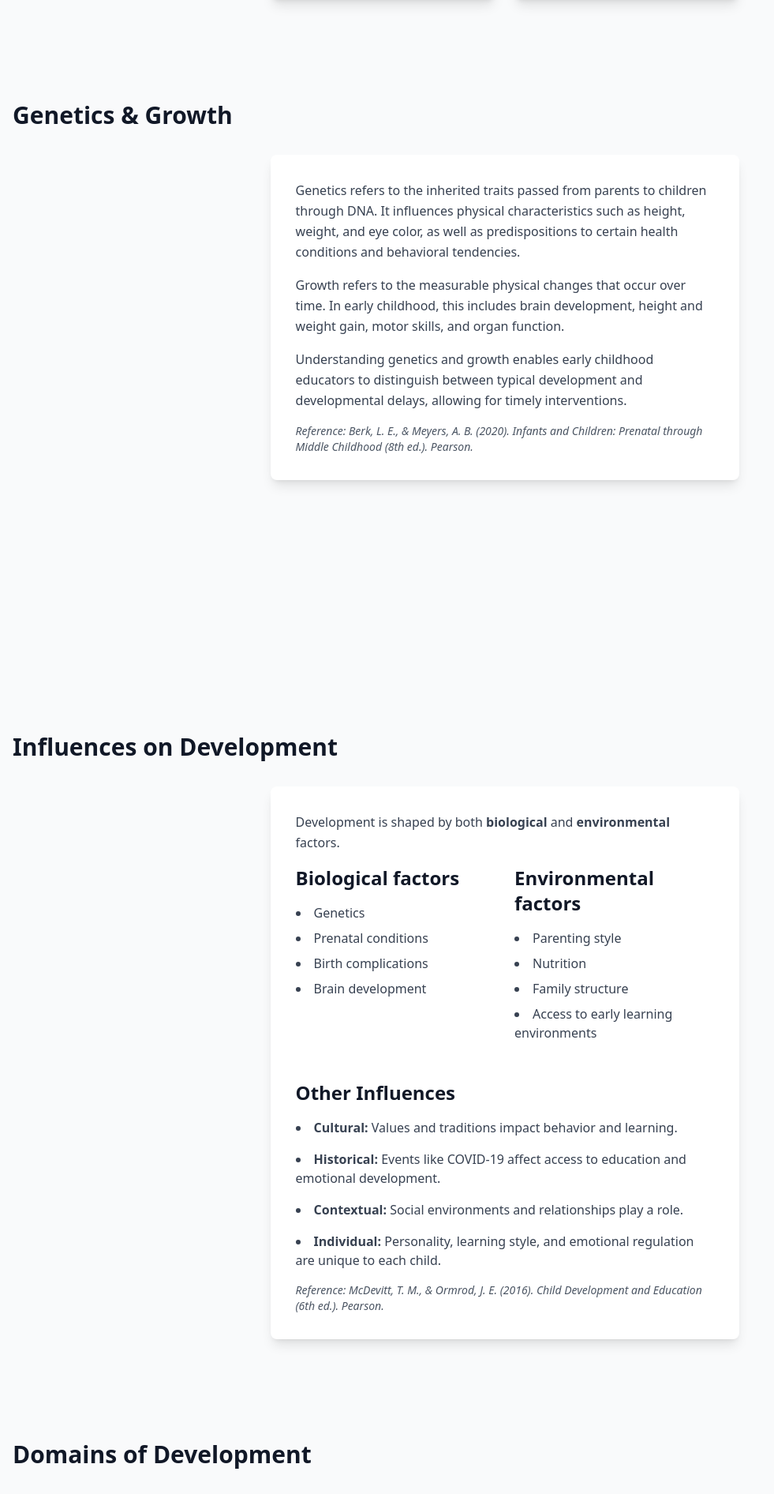
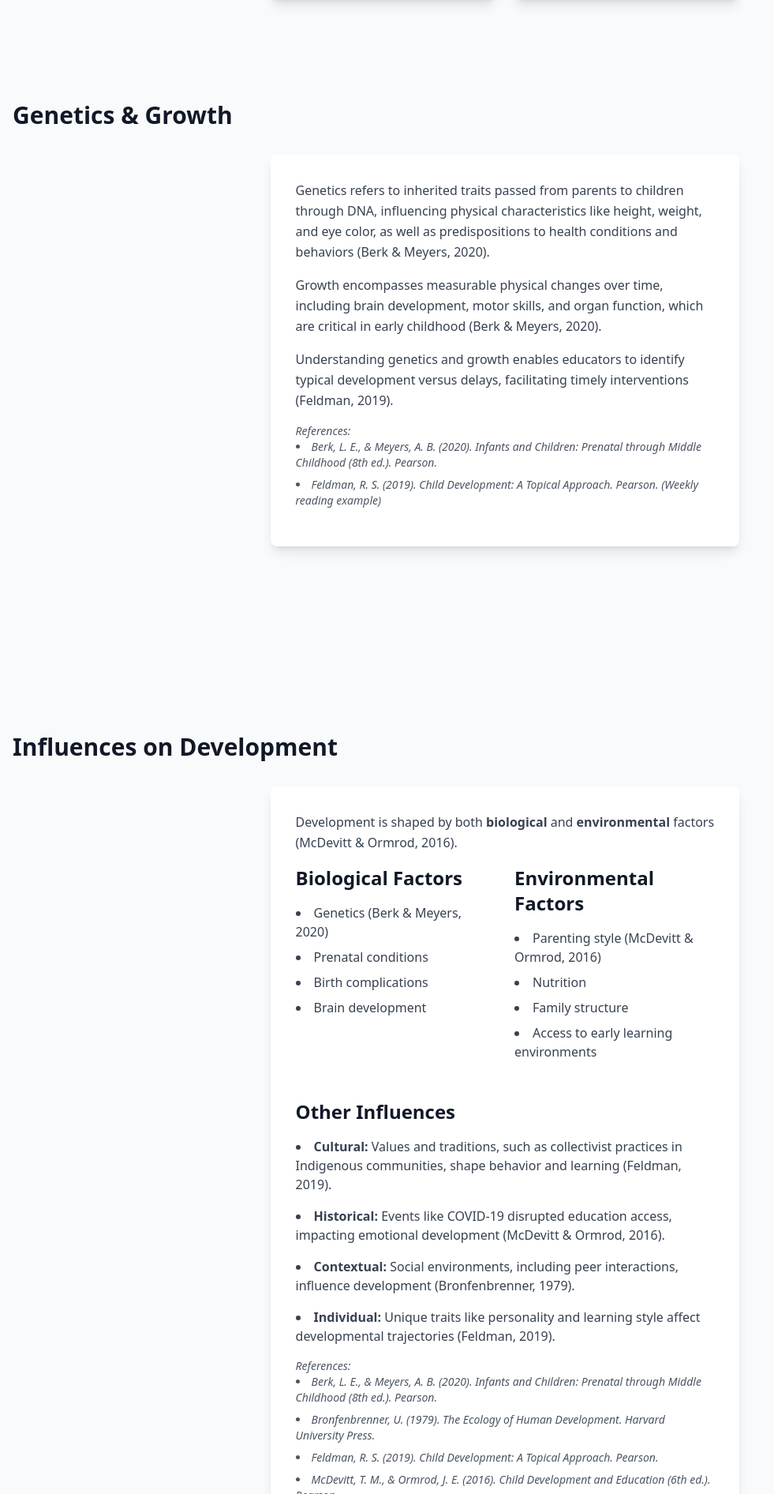
Before and after one commit to jaashannn/karan, a React (Vite) app: page / in a window 1280 px wide. Shown: the part 1692-3584 px from the top of the page at 79% size, without its empty margins (0-981 px from the left). Built offline with nearby package versions, Linux system fonts and the light colour scheme.

Commit message:
improved webvstie

```diff
--- a/src/App.tsx
+++ b/src/App.tsx
@@ -20,6 +20,11 @@ function App() {
             <p className="mb-2">Student ID: IKO35898</p>
             <p>Bachelor of Education (Early Childhood)</p>
           </div>
+          {/* Optional Audio Narration (Uncomment to include) */}
+          {/* <audio controls className="mt-6">
+            <source src="/path-to-narration.mp3" type="audio/mp3" />
+            Your browser does not support the audio element.
+          </audio> */}
         </div>
       </Section>
 
@@ -33,7 +38,7 @@ function App() {
               <p className="text-gray-700 mb-4">
                 This comprehensive assessment demonstrates understanding of child development
                 and learning across various domains, incorporating theoretical frameworks
-                and practical applications in early childhood education.
+                and practical applications in early childhood education (Arthur et al., 2018).
               </p>
             </div>
           </div>
@@ -83,25 +88,28 @@ function App() {
       <Section id="genetics" title="Genetics & Growth">
         <div className="bg-white rounded-lg shadow-lg p-8">
           <p className="text-gray-700 mb-6">
-            Genetics refers to the inherited traits passed from parents to children through DNA.
-            It influences physical characteristics such as height, weight, and eye color, as well
-            as predispositions to certain health conditions and behavioral tendencies.
+            Genetics refers to inherited traits passed from parents to children through DNA,
+            influencing physical characteristics like height, weight, and eye color, as well
+            as predispositions to health conditions and behaviors (Berk & Meyers, 2020).
           </p>
 
           <p className="text-gray-700 mb-6">
-            Growth refers to the measurable physical changes that occur over time. In early
-            childhood, this includes brain development, height and weight gain, motor skills,
-            and organ function.
+            Growth encompasses measurable physical changes over time, including brain
+            development, motor skills, and organ function, which are critical in early
+            childhood (Berk & Meyers, 2020).
           </p>
 
           <p className="text-gray-700 mb-6">
-            Understanding genetics and growth enables early childhood educators to distinguish
-            between typical development and developmental delays, allowing for timely interventions.
+            Understanding genetics and growth enables educators to identify typical
+            development versus delays, facilitating timely interventions (Feldman, 2019).
           </p>
 
           <div className="text-sm text-gray-600 italic">
-            Reference: Berk, L. E., & Meyers, A. B. (2020). <em>Infants and Children: Prenatal
-              through Middle Childhood</em> (8th ed.). Pearson.
+            References:
+            <ul className="list-disc list-inside">
+              <li>Berk, L. E., & Meyers, A. B. (2020). <em>Infants and Children: Prenatal through Middle Childhood</em> (8th ed.). Pearson.</li>
+              <li>Feldman, R. S. (2019). <em>Child Development: A Topical Approach</em>. Pearson. (Weekly reading example)</li>
+            </ul>
           </div>
         </div>
       </Section>
@@ -110,14 +118,14 @@ function App() {
       <Section id="influences" title="Influences on Development">
         <div className="bg-white rounded-lg shadow-lg p-8">
           <p className="text-gray-700 mb-6">
-            Development is shaped by both <strong>biological</strong> and <strong>environmental</strong> factors.
+            Development is shaped by both <strong>biological</strong> and <strong>environmental</strong> factors (McDevitt & Ormrod, 2016).
           </p>
 
           <div className="grid md:grid-cols-2 gap-6 mb-8">
             <div>
-              <h3 className="text-xl font-semibold mb-4">Biological factors</h3>
+              <h3 className="text-xl font-semibold mb-4">Biological Factors</h3>
               <ul className="list-disc list-inside text-gray-700">
-                <li>Genetics</li>
+                <li>Genetics (Berk & Meyers, 2020)</li>
                 <li>Prenatal conditions</li>
                 <li>Birth complications</li>
                 <li>Brain development</li>
@@ -125,9 +133,9 @@ function App() {
             </div>
 
             <div>
-              <h3 className="text-xl font-semibold mb-4">Environmental factors</h3>
+              <h3 className="text-xl font-semibold mb-4">Environmental Factors</h3>
               <ul className="list-disc list-inside text-gray-700">
-                <li>Parenting style</li>
+                <li>Parenting style (McDevitt & Ormrod, 2016)</li>
                 <li>Nutrition</li>
                 <li>Family structure</li>
                 <li>Access to early learning environments</li>
@@ -137,15 +145,28 @@ function App() {
 
           <h3 className="text-xl font-semibold mb-4">Other Influences</h3>
           <ul className="space-y-4 text-gray-700 mb-6">
-            <li><strong>Cultural:</strong> Values and traditions impact behavior and learning.</li>
-            <li><strong>Historical:</strong> Events like COVID-19 affect access to education and emotional development.</li>
-            <li><strong>Contextual:</strong> Social environments and relationships play a role.</li>
-            <li><strong>Individual:</strong> Personality, learning style, and emotional regulation are unique to each child.</li>
+            <li>
+              <strong>Cultural:</strong> Values and traditions, such as collectivist practices in Indigenous communities, shape behavior and learning (Feldman, 2019).
+            </li>
+            <li>
+              <strong>Historical:</strong> Events like COVID-19 disrupted education access, impacting emotional development (McDevitt & Ormrod, 2016).
+            </li>
+            <li>
+              <strong>Contextual:</strong> Social environments, including peer interactions, influence development (Bronfenbrenner, 1979).
+            </li>
+            <li>
+              <strong>Individual:</strong> Unique traits like personality and learning style affect developmental trajectories (Feldman, 2019).
+            </li>
           </ul>
 
           <div className="text-sm text-gray-600 italic">
-            Reference: McDevitt, T. M., & Ormrod, J. E. (2016). <em>Child Development and
-              Education</em> (6th ed.). Pearson.
+            References:
+            <ul className="list-disc list-inside">
+              <li>Berk, L. E., & Meyers, A. B. (2020). <em>Infants and Children: Prenatal through Middle Childhood</em> (8th ed.). Pearson.</li>
+              <li>Bronfenbrenner, U. (1979). <em>The Ecology of Human Development</em>. Harvard University Press.</li>
+              <li>Feldman, R. S. (2019). <em>Child Development: A Topical Approach</em>. Pearson.</li>
+              <li>McDevitt, T. M., & Ormrod, J. E. (2016). <em>Child Development and Education</em> (6th ed.). Pearson.</li>
+            </ul>
           </div>
         </div>
       </Section>
@@ -158,25 +179,25 @@ function App() {
             <div className="space-y-4">
               <div>
                 <h4 className="font-semibold text-gray-900">Physical Development</h4>
-                <p className="text-gray-700">Growth in strength, motor skills, coordination.</p>
+                <p className="text-gray-700">Growth in strength, motor skills, and coordination, foundational for activities like walking (Sheridan et al., 2017).</p>
               </div>
               <div>
                 <h4 className="font-semibold text-gray-900">Cognitive Development</h4>
-                <p className="text-gray-700">Thinking, learning, and memory.</p>
+                <p className="text-gray-700">Thinking, learning, and memory, as described by Piaget’s stages of cognitive development (Piaget, 1952).</p>
               </div>
               <div>
                 <h4 className="font-semibold text-gray-900">Language Development</h4>
-                <p className="text-gray-700">Understanding and producing language.</p>
+                <p className="text-gray-700">Understanding and producing language, supported by Vygotsky’s sociocultural theory (Vygotsky, 1978).</p>
               </div>
             </div>
             <div className="space-y-4">
               <div>
                 <h4 className="font-semibold text-gray-900">Social Development</h4>
-                <p className="text-gray-700">Interactions and forming relationships.</p>
+                <p className="text-gray-700">Interactions and relationships, influenced by Bandura’s social learning theory (Bandura, 1977).</p>
               </div>
               <div>
                 <h4 className="font-semibold text-gray-900">Emotional Development</h4>
-                <p className="text-gray-700">Understanding and expressing feelings.</p>
+                <p className="text-gray-700">Understanding and expressing feelings, linked to Erikson’s psychosocial stages (Erikson, 1950).</p>
               </div>
             </div>
           </div>
@@ -186,31 +207,59 @@ function App() {
             {[
               {
                 age: "0–12 months",
-                activities: ["Tummy time (physical)", "Peekaboo (cognitive)", "Singing lullabies (language)"]
+                activities: [
+                  "Tummy time (physical, supports motor skills, Sheridan et al., 2017)",
+                  "Peekaboo (cognitive, aligns with Piaget’s sensorimotor stage, Piaget, 1952)",
+                  "Singing lullabies (language, fosters early communication, Vygotsky, 1978)"
+                ]
               },
               {
                 age: "13–24 months",
-                activities: ["Soft climbing (physical)", "Sorting shapes (cognitive)", "Object naming (language)"]
+                activities: [
+                  "Soft climbing (physical, enhances coordination)",
+                  "Sorting shapes (cognitive, develops problem-solving)",
+                  "Object naming (language, builds vocabulary)"
+                ]
               },
               {
                 age: "2–3 years",
-                activities: ["Tricycles (physical)", "Puzzle games (cognitive)", "Storytime (language)"]
+                activities: [
+                  "Tricycles (physical, improves gross motor skills)",
+                  "Puzzle games (cognitive, supports logical thinking)",
+                  "Storytime (language, encourages narrative skills)"
+                ]
               },
               {
                 age: "3–4 years",
-                activities: ["Dancing (physical)", "Pretend play (cognitive)", "Picture books (language)"]
+                activities: [
+                  "Dancing (physical, promotes rhythm and movement)",
+                  "Pretend play (cognitive, fosters imagination)",
+                  "Picture books (language, enhances comprehension)"
+                ]
               },
               {
                 age: "4–5 years",
-                activities: ["Balance games (physical)", "Rhyming (cognitive/language)", "Role play (social/emotional)"]
+                activities: [
+                  "Balance games (physical, refines motor control)",
+                  "Rhyming games (cognitive/language, supports phonological awareness)",
+                  "Role play (social/emotional, builds empathy, Bandura, 1977)"
+                ]
               },
               {
                 age: "5–6 years",
-                activities: ["Group games (physical)", "Story creation (cognitive)", "Sentence formation (language)"]
+                activities: [
+                  "Group games (physical, encourages teamwork)",
+                  "Story creation (cognitive, promotes creativity)",
+                  "Sentence formation (language, develops grammar)"
+                ]
               },
               {
                 age: "6–8 years",
-                activities: ["Team sports (physical)", "Critical thinking activities (cognitive)", "Reading comprehension (language)"]
+                activities: [
+                  "Team sports (physical, builds strength and cooperation)",
+                  "Critical thinking activities (cognitive, enhances reasoning)",
+                  "Reading comprehension (language, improves literacy)"
+                ]
               }
             ].map((group) => (
               <div key={group.age} className="bg-gray-50 rounded-lg p-4">
@@ -225,8 +274,14 @@ function App() {
           </div>
 
           <div className="text-sm text-gray-600 italic mt-6">
-            Reference: Sheridan, M., Sharma, A., & Cockerill, H. (2017). <em>From Birth to
-              Five Years: Children's Developmental Progress</em> (5th ed.). Routledge.
+            References:
+            <ul className="list-disc list-inside">
+              <li>Bandura, A. (1977). <em>Social Learning Theory</em>. Prentice Hall.</li>
+              <li>Erikson, E. H. (1950). <em>Childhood and Society</em>. Norton.</li>
+              <li>Piaget, J. (1952). <em>The Origins of Intelligence in Children</em>. International Universities Press.</li>
+              <li>Sheridan, M., Sharma, A., & Cockerill, H. (2017). <em>From Birth to Five Years: Children's Developmental Progress</em> (5th ed.). Routledge.</li>
+              <li>Vygotsky, L. S. (1978). <em>Mind in Society</em>. Harvard University Press.</li>
+            </ul>
           </div>
         </div>
       </Section>
@@ -235,8 +290,15 @@ function App() {
       <Section id="dispositions" title="Dispositions and EYLF Outcomes">
         <div className="bg-white rounded-lg shadow-lg p-8">
           <p className="text-gray-700 mb-6">
-            <strong>Dispositions</strong> are enduring habits of mind and behavior, like
-            curiosity, persistence, and confidence.
+            <strong>Dispositions</strong> are enduring habits of mind, such as curiosity,
+            persistence, and confidence, which shape how children approach learning
+            (Australian Government Department of Education, 2022).
+          </p>
+
+          <p className="text-gray-700 mb-6">
+            <strong>Learning processes</strong> include exploration, imitation, and
+            social interaction, through which children construct knowledge, often
+            supported by play-based activities (Feldman, 2019).
           </p>
 
           <h3 className="text-xl font-semibold mb-4">EYLF Learning Outcomes</h3>
@@ -261,13 +323,17 @@ function App() {
           <h3 className="text-xl font-semibold mb-4">Educators foster these through:</h3>
           <ul className="list-disc list-inside text-gray-700 mb-6">
             <li>Intentional play-based learning</li>
-            <li>Scaffolding conversations</li>
+            <li>Scaffolding conversations (Vygotsky, 1978)</li>
             <li>Providing culturally inclusive resources</li>
           </ul>
 
           <div className="text-sm text-gray-600 italic">
-            Reference: Australian Government Department of Education. (2022). <em>Belonging,
-              Being and Becoming: The Early Years Learning Framework for Australia</em> (V2.0).
+            References:
+            <ul className="list-disc list-inside">
+              <li>Australian Government Department of Education. (2022). <em>Belonging, Being and Becoming: The Early Years Learning Framework for Australia</em> (V2.0).</li>
+              <li>Feldman, R. S. (2019). <em>Child Development: A Topical Approach</em>. Pearson.</li>
+              <li>Vygotsky, L. S. (1978). <em>Mind in Society</em>. Harvard University Press.</li>
+            </ul>
           </div>
         </div>
       </Section>
@@ -275,35 +341,39 @@ function App() {
       {/* Practice Section */}
       <Section id="practice" title="Professional Practice">
         <div className="bg-white rounded-lg shadow-lg p-8">
-          <p className="text-gray-700 mb-6">Educators use developmental knowledge to:</p>
+          <p className="text-gray-700 mb-6">
+            Educators use developmental knowledge to inform practice (Arthur et al., 2018):
+          </p>
 
           <ul className="space-y-4 text-gray-700 mb-8">
             <li className="flex items-start gap-2">
               <div className="w-2 h-2 bg-indigo-600 rounded-full mt-2"></div>
-              <span>Design age-appropriate activities</span>
+              <span>Design age-appropriate activities tailored to developmental stages</span>
             </li>
             <li className="flex items-start gap-2">
               <div className="w-2 h-2 bg-indigo-600 rounded-full mt-2"></div>
-              <span>Observe and assess children's needs</span>
+              <span>Observe and assess children’s needs to support individualized learning</span>
             </li>
             <li className="flex items-start gap-2">
               <div className="w-2 h-2 bg-indigo-600 rounded-full mt-2"></div>
-              <span>Support inclusive and equitable environments</span>
+              <span>Support inclusive and equitable environments for diverse learners</span>
             </li>
             <li className="flex items-start gap-2">
               <div className="w-2 h-2 bg-indigo-600 rounded-full mt-2"></div>
-              <span>Communicate development stages with families</span>
+              <span>Communicate development stages with families to foster partnerships</span>
             </li>
           </ul>
 
           <p className="text-gray-700 mb-6">
-            Understanding how children develop holistically ensures professional decisions
-            are informed, ethical, and aligned with best practices.
+            Holistic developmental understanding ensures ethical and informed professional
+            decisions (Arthur et al., 2018).
           </p>
 
           <div className="text-sm text-gray-600 italic">
-            Reference: Arthur, L., Beecher, B., Death, E., Dockett, S., & Farmer, S. (2018).
-            <em>Programming and Planning in Early Childhood Settings</em> (7th ed.). Cengage.
+            Reference:
+            <ul className="list-disc list-inside">
+              <li>Arthur, L., Beecher, B., Death, E., Dockett, S., & Farmer, S. (2018). <em>Programming and Planning in Early Childhood Settings</em> (7th ed.). Cengage.</li>
+            </ul>
           </div>
         </div>
       </Section>
@@ -311,8 +381,8 @@ function App() {
       {/* References Section */}
       <Section id="references" title="References">
   <div className="bg-white rounded-lg shadow-lg p-8">
-          <div className="space-y-4 text-gray-700">
-            <p className="pl-8 -indent-8">
+    <ul className="space-y-4 text-gray-700 list-disc list-inside">
+      <li>
         Arthur, L., Beecher, B., Death, E., Dockett, S., & Farmer, S. (2018).{" "}
         <a
           href="https://www.scirp.org/reference/referencespapers?referenceid=1566020"
@@ -323,9 +393,8 @@ function App() {
           <em>Programming and Planning in Early Childhood Settings</em> (7th ed.)
         </a>
         . Cengage.
-            </p>
-
-            <p className="pl-8 -indent-8">
+      </li>
+      <li>
         Australian Government Department of Education. (2022).{" "}
         <a
           href="https://www.education.gov.au/early-childhood"
@@ -336,13 +405,32 @@ function App() {
           <em>Belonging, Being and Becoming: The Early Years Learning Framework for Australia</em> (V2.0)
         </a>
         .
-            </p>
-
-            <p className="pl-8 -indent-8">
-              Berk, L. E., & Meyers, A. B. (2020). <em>Infants and Children: Prenatal through
-                Middle Childhood</em> (8th ed.). Pearson.
-            </p>
-            <p className="pl-8 -indent-8">
+      </li>
+      <li>
+        Bandura, A. (1977). <em>Social Learning Theory</em>. Prentice Hall.
+      </li>
+      <li>
+        Berk, L. E., & Meyers, A. B. (2020). <em>Infants and Children: Prenatal through Middle Childhood</em> (8th ed.). Pearson.
+      </li>
+      <li>
+        Bronfenbrenner, U. (1979). <em>The Ecology of Human Development</em>. Harvard University Press.
+      </li>
+      <li>
+        Erikson, E. H. (1950). <em>Childhood and Society</em>. Norton.
+      </li>
+      <li>
+        Feldman, R. S. (2019).{" "}
+        <a
+          href="https://www.pearson.com/store/p/child-development/P100001573792"
+          target="_blank"
+          rel="noopener noreferrer"
+          className="text-blue-600 underline hover:text-blue-800"
+        >
+          <em>Child Development: A Topical Approach</em>
+        </a>
+        . Pearson.
+      </li>
+      <li>
         McDevitt, T. M., & Ormrod, J. E. (2016).{" "}
         <a
           href="https://www.scirp.org/reference/referencespapers?referenceid=2384627"
@@ -353,9 +441,11 @@ function App() {
           <em>Child Development and Education</em> (6th ed.)
         </a>
         . Pearson.
-            </p>
-
-            <p className="pl-8 -indent-8">
+      </li>
+      <li>
+        Piaget, J. (1952). <em>The Origins of Intelligence in Children</em>. International Universities Press.
+      </li>
+      <li>
         Sheridan, M., Sharma, A., & Cockerill, H. (2017).{" "}
         <a
           href="https://www.taylorfrancis.com/books/mono/10.4324/9780203494561/mary-sheridan-birth-five-years-helen-cockerill-ajay-sharma"
@@ -366,9 +456,11 @@ function App() {
           <em>From Birth to Five Years: Children's Developmental Progress</em> (5th ed.)
         </a>
         . Routledge.
-            </p>
-
-          </div>
+      </li>
+      <li>
+        Vygotsky, L. S. (1978). <em>Mind in Society</em>. Harvard University Press.
+      </li>
+    </ul>
   </div>
 </Section>
     </Layout>
```
Lines whose indentation alone changed are shown as unchanged.
